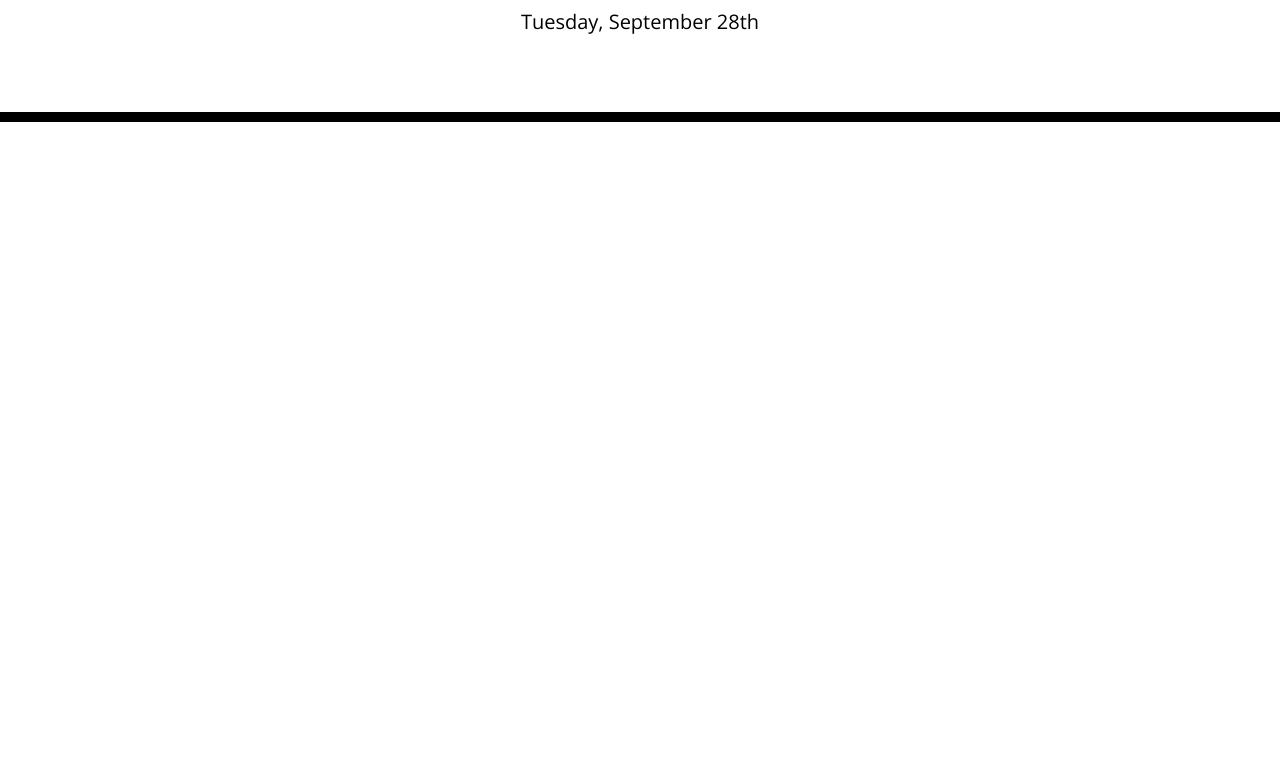
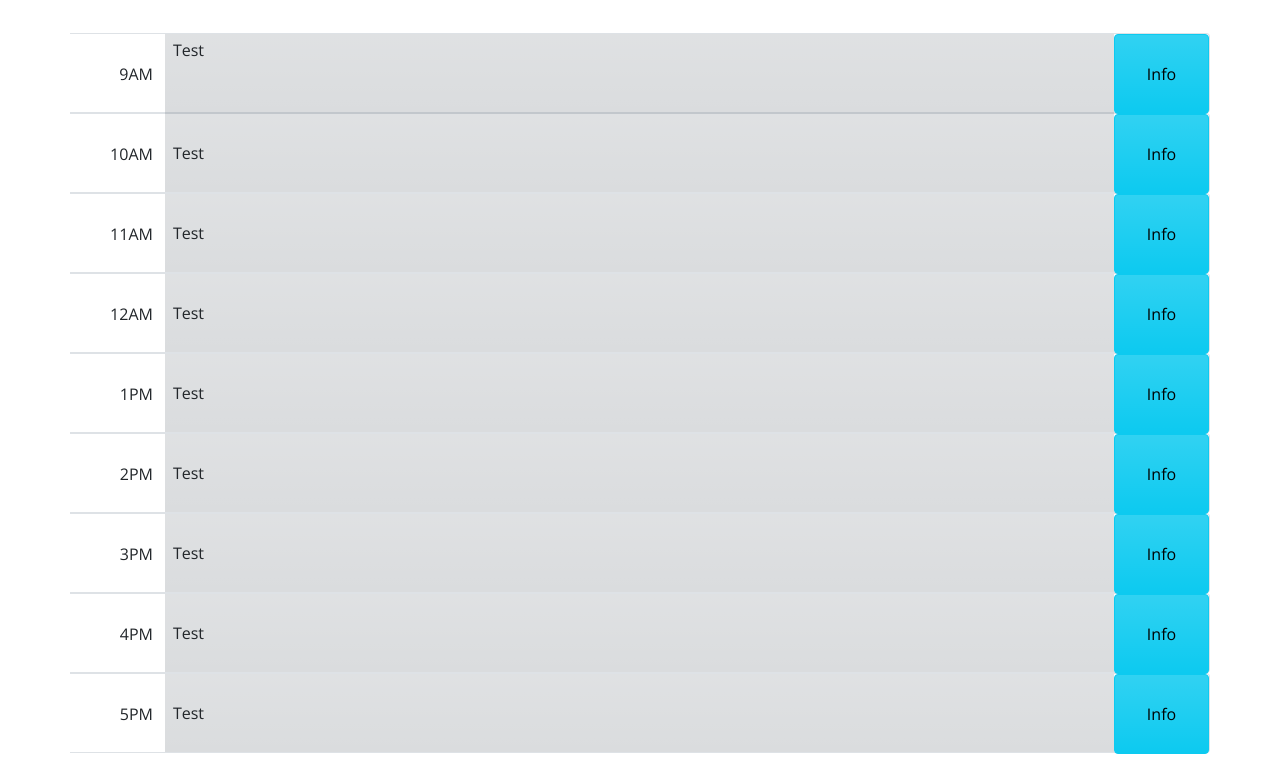
Before and after one commit to carlosbarnola/daily_planner, a plain HTML site: page index.html in a window 1280 px wide. Shown: the part 182-939 px from the top of the page. Before the commit the page ends 800 px from the top, so only its background shows below. Drawn offline with nearby package versions, Linux system fonts and the light colour scheme; a web font is replaced by a local one.

Commit message:
layout set up

```diff
--- a/index.html
+++ b/index.html
@@ -4,7 +4,7 @@
     <meta charset="UTF-8" />
     <meta name="viewport" content="width=device-width, initial-scale=1.0" />
     <meta http-equiv="X-UA-Compatible" content="ie=edge" />
-    <link rel="stylesheet" href="https://cdnjs.cloudflare.com/ajax/libs/twitter-bootstrap/4.3.1/css/bootstrap.min.css">
+    <link href="https://cdn.jsdelivr.net/npm/bootstrap@5.1.1/dist/css/bootstrap.min.css" rel="stylesheet" integrity="sha384-F3w7mX95PdgyTmZZMECAngseQB83DfGTowi0iMjiWaeVhAn4FJkqJByhZMI3AhiU" crossorigin="anonymous">
     <link rel="stylesheet" href="https://use.fontawesome.com/releases/v5.8.1/css/all.css" integrity="sha384-50oBUHEmvpQ+1lW4y57PTFmhCaXp0ML5d60M1M7uH2+nqUivzIebhndOJK28anvf" crossorigin="anonymous"/>
     <link href="https://fonts.googleapis.com/css?family=Open+Sans&display=swap" rel="stylesheet"/>
     <link rel="stylesheet" href="https://cdnjs.cloudflare.com/ajax/libs/open-iconic/1.1.1/font/css/open-iconic-bootstrap.min.css" />
@@ -19,13 +19,111 @@
       <p id="currentDay" class="lead"></p>
     </header>
 
-    <main>
-      <div class="container">
+    <main class="container mt-5">
+      <div class="row border border-start-0 rounded-end">
+        <div class="col-1">
+          <p class="text-end m-0">9AM</p>
+        </div>
+        <div class="col-10 p-0 d-flex align-items-center bg-secondary bg-gradient bg-opacity-25">
+          <p class="m-0 p-2 w-100 h-100">Test</p>
+        </div>
+        <div class="col-1 d-flex p-0">
+          <button type="button" class="btn btn-info bg-gradient w-100 h-100">Info</button>
+        </div>
+      </div>
+      <div class="row border border-start-0 rounded-end">
+        <div class="col-1">
+          <p class="text-end m-0">10AM</p>
+        </div>
+        <div class="col-10 p-0 d-flex align-items-center h-100 bg-secondary bg-gradient bg-opacity-25 ">
+          <p class="m-0 p-2 w-100">Test</p>
+        </div>
+        <div class="col-1 d-flex p-0">
+          <button type="button" class="btn btn-info bg-gradient w-100 h-100">Info</button>
+        </div>
+      </div>
+      <div class="row border border-start-0 rounded-end">
+        <div class="col-1">
+          <p class="text-end m-0">11AM</p>
+        </div>
+        <div class="col-10 p-0 d-flex align-items-center h-100 bg-secondary bg-gradient bg-opacity-25">
+          <p class="m-0 p-2 w-100">Test</p>
+        </div>
+        <div class="col-1 d-flex p-0">
+          <button type="button" class="btn btn-info bg-gradient w-100 h-100">Info</button>
+        </div>
+      </div>
+      <div class="row border border-start-0 rounded-end">
+        <div class="col-1">
+          <p class="text-end m-0">12AM</p>
+        </div>
+        <div class="col-10 p-0 d-flex align-items-center h-100 bg-secondary bg-gradient bg-opacity-25">
+          <p class="m-0 p-2 w-100">Test</p>
+        </div>
+        <div class="col-1 d-flex p-0">
+          <button type="button" class="btn btn-info bg-gradient w-100 h-100">Info</button>
+        </div>
+      </div>
+      <div class="row border border-start-0 rounded-end">
+        <div class="col-1">
+          <p class="text-end m-0">1PM</p>
+        </div>
+        <div class="col-10 p-0 d-flex align-items-center h-100 bg-secondary bg-gradient bg-opacity-25">
+          <p class="m-0 p-2 w-100">Test</p>
+        </div>
+        <div class="col-1 d-flex p-0">
+          <button type="button" class="btn btn-info bg-gradient w-100 h-100">Info</button>
+        </div>
+      </div>
+      <div class="row border border-start-0 rounded-end">
+        <div class="col-1">
+          <p class="text-end m-0">2PM</p>
+        </div>
+        <div class="col-10 p-0 d-flex align-items-center h-100 bg-secondary bg-gradient bg-opacity-25">
+          <p class="m-0 p-2 w-100">Test</p>
+        </div>
+        <div class="col-1 d-flex p-0">
+          <button type="button" class="btn btn-info bg-gradient w-100 h-100">Info</button>
+        </div>
+      </div>
+      <div class="row border border-start-0 rounded-end">
+        <div class="col-1">
+          <p class="text-end m-0">3PM</p>
+        </div>
+        <div class="col-10 p-0 d-flex align-items-center h-100 bg-secondary bg-gradient bg-opacity-25">
+          <p class="m-0 p-2 w-100">Test</p>
+        </div>
+        <div class="col-1 d-flex p-0">
+          <button type="button" class="btn btn-info bg-gradient w-100 h-100">Info</button>
+        </div>
+      </div>
+      <div class="row border border-start-0 rounded-end">
+        <div class="col-1">
+          <p class="text-end m-0">4PM</p>
+        </div>
+        <div class="col-10 p-0 d-flex align-items-center h-100 bg-secondary bg-gradient bg-opacity-25">
+          <p class="m-0 p-2 w-100">Test</p>
+        </div>
+        <div class="col-1 d-flex p-0">
+          <button type="button" class="btn btn-info bg-gradient w-100 h-100">Info</button>
+        </div>
+      </div>
+      <div class="row border border-start-0 rounded-end">
+        <div class="col-1">
+          <p class="text-end m-0">5PM</p>
+        </div>
+        <div class="col-10 p-0 d-flex align-items-center h-100 bg-secondary bg-gradient bg-opacity-25">
+          <p class="m-0 p-2 w-100">Test</p>
+        </div>
+        <div class="col-1 d-flex p-0">
+          <button type="button" class="btn btn-info bg-gradient w-100 h-100">Info</button>
+        </div>
+      </div>
 
-      </div>
     </main>
 
     <script src="https://code.jquery.com/jquery-3.4.1.min.js"></script>
+    <script src="https://cdn.jsdelivr.net/npm/bootstrap@5.1.1/dist/js/bootstrap.bundle.min.js" integrity="sha384-/bQdsTh/da6pkI1MST/rWKFNjaCP5gBSY4sEBT38Q/9RBh9AH40zEOg7Hlq2THRZ" crossorigin="anonymous"></script>
     <script src="https://cdnjs.cloudflare.com/ajax/libs/moment.js/2.24.0/moment.min.js"></script>
     <script src="assets/js/script.js"></script>
   </body>
```
